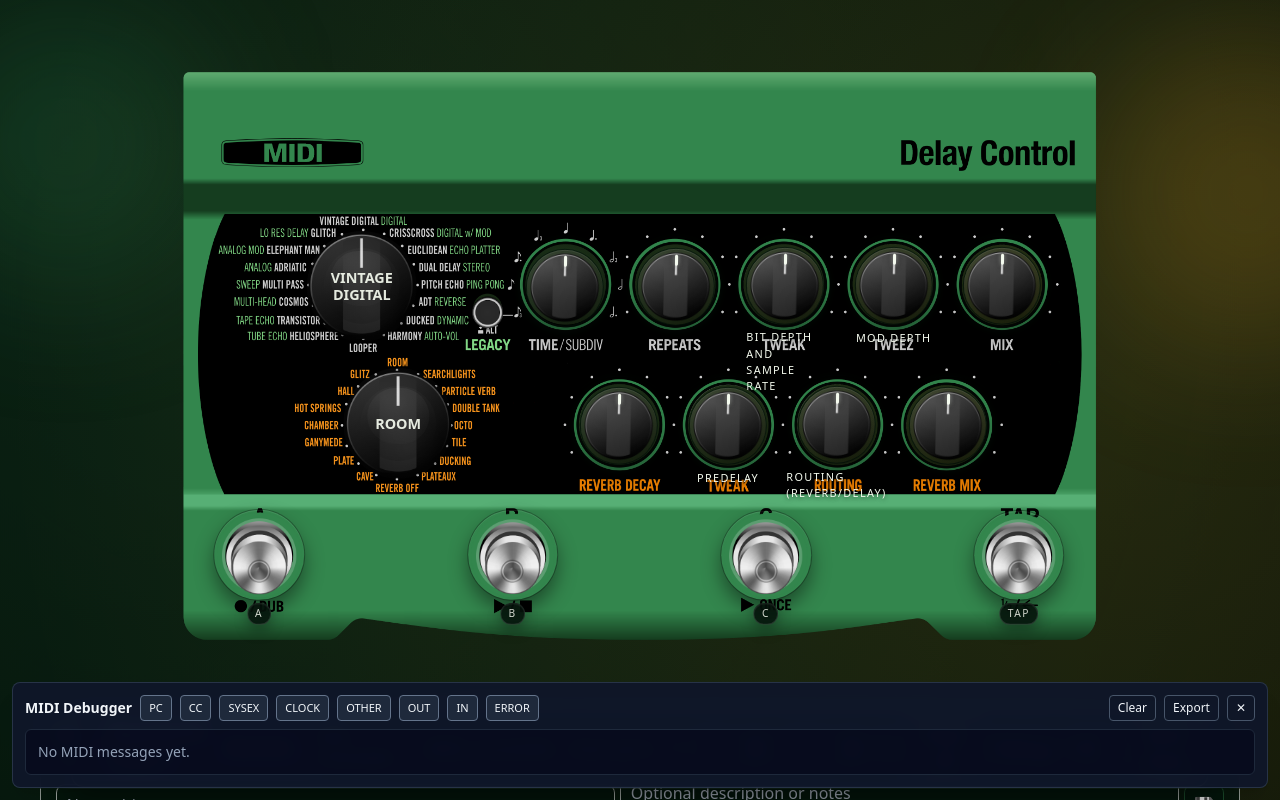
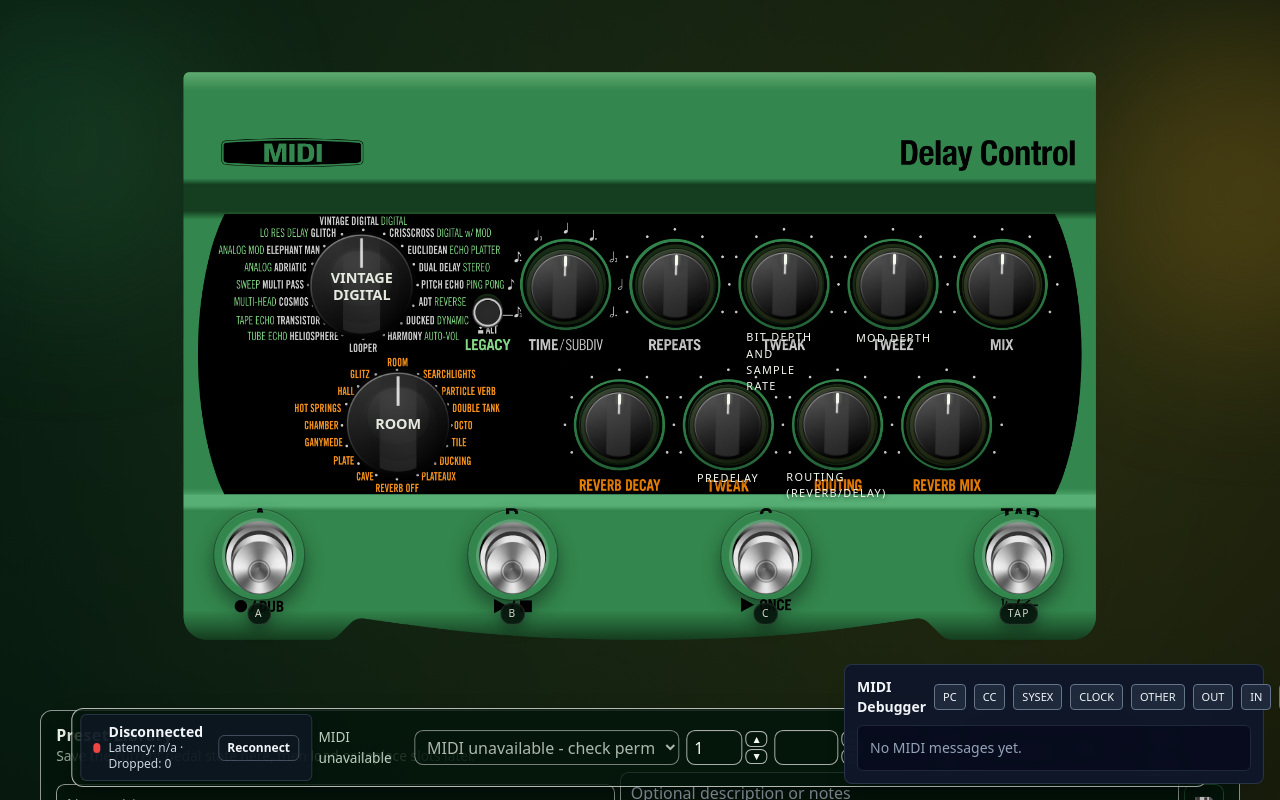
Before and after one commit to salmanj1/MacDLmkII, a React (Vite) app: page / in a window 1280 px wide. Shown: the top 800 px of the page. Built offline with nearby package versions, Linux system fonts and the light colour scheme.

Commit message:
feat: update MidiDebuggerPanel layout for improved visibility and accessibility

```diff
--- a/src/components/molecules/MidiDebuggerPanel/MidiDebuggerPanel.tsx
+++ b/src/components/molecules/MidiDebuggerPanel/MidiDebuggerPanel.tsx
@@ -70,7 +70,7 @@ const MidiDebuggerPanel: FC<Props> = ({ onClose }) => {
   };
 
   return (
-    <div className="fixed bottom-3 left-3 right-3 z-40 flex max-h-[60vh] flex-col gap-2 rounded-lg border border-slate-700/70 bg-slate-900/95 p-3 shadow-xl backdrop-blur">
+    <div className="fixed bottom-4 right-4 z-40 flex w-[420px] max-h-[45vh] flex-col gap-2 rounded-lg border border-slate-700/70 bg-slate-900/95 p-3 shadow-xl backdrop-blur">
       <div className="flex items-center gap-2">
         <div className="text-sm font-semibold text-slate-100">MIDI Debugger</div>
         <div className="flex gap-2 text-[11px] text-slate-300">
```
